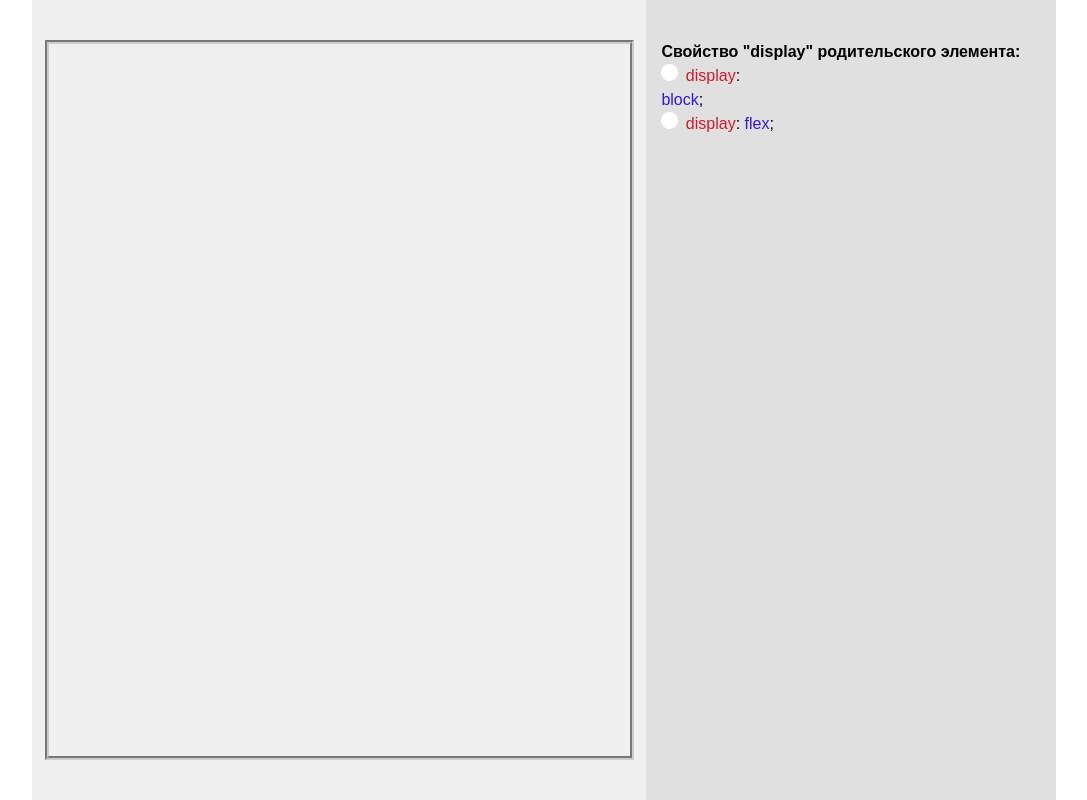
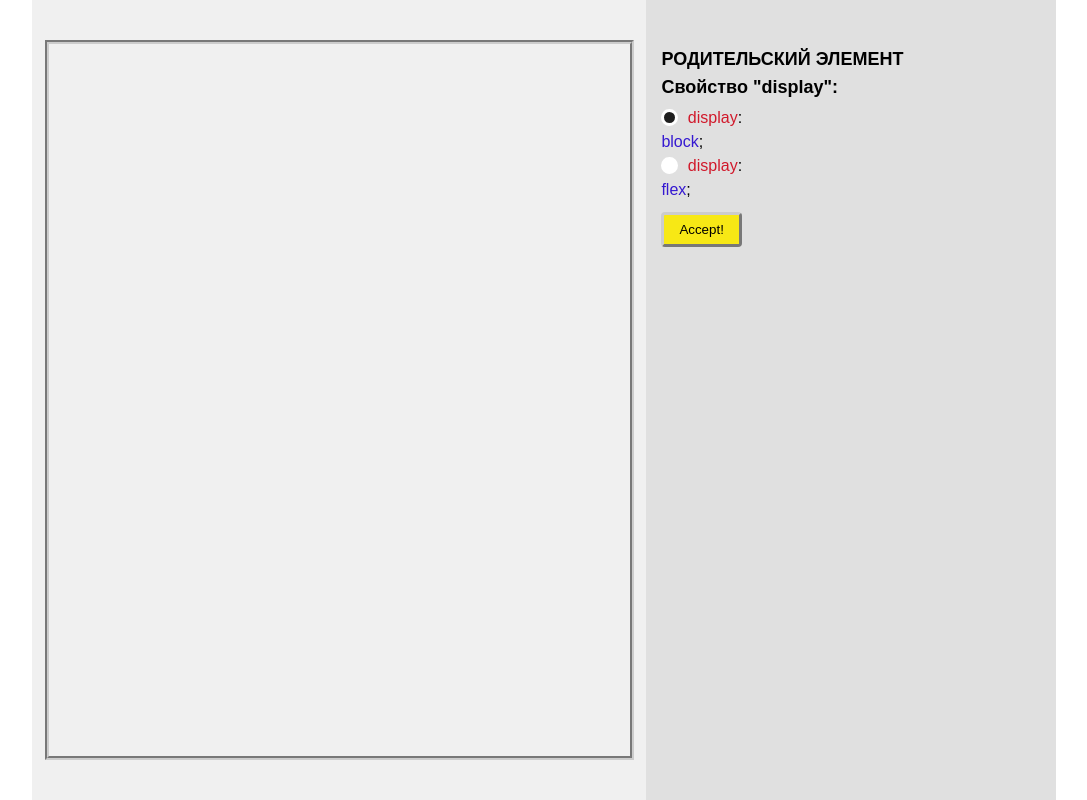
Before and after one commit to RomanKontsevoy/flex-constructor, a plain HTML site: page index.html in a window 1280 px wide. Shown: the whole page, without its empty margins (96-1183 px from the left). Drawn offline with Linux system fonts and the light colour scheme.

Commit message:
first-button ready

```diff
--- a/css/style.css
+++ b/css/style.css
@@ -3,6 +3,36 @@ body {
     font-family: Arial, Helvetica, sans-serif;
     font-size: 16px;
     line-height: 24px;
+}
+
+h2 {
+    font-size: 18px;
+    line-height: 18px;
+    margin: 10px auto;
+    text-transform: uppercase;
+}
+
+h3 {
+    font-size: 18px;
+    line-height: 18px;
+    margin-bottom: 10px;
+}
+
+.btn {
+    background-color: #F7E815;
+    padding: 7px 15px;
+    border-radius: 4px;
+    border: 3px outset #ccc;
+    margin-top: 10px;
+}
+
+.btn:hover {
+    color: #fff;
+    background-color: #E2BC40;
+}
+
+.btn:active {
+    border: 3px inset #ccc;
 }
 
 .container {
@@ -44,12 +74,17 @@ body {
     vertical-align: top;
     width: 17px;
     height: 17px;
-    margin: 0 3px 0 0;
+    margin: 3px 5px 0 0;
     background-color: #fff;
+    border: 3px solid #fff;
     border-radius: 50%;
 }
 
-.parent-box-stiles label {
+.radio:checked {
+    background-color: #1f1f1f;
+}
+
+#parent-stiles label {
     display: block;
     width: 30%;
     text-align: left;
--- a/index.html
+++ b/index.html
@@ -18,10 +18,10 @@
             <div id="testarea"></div>
         </div>
         <div class="right-side">
-            <div class="parent-box-stiles">
-                <h3>Свойство "display" родительского элемента:</h3>
+            <div id="parent-stiles">
+                <h2>Родительский элемент</h2>
+                <h3>Свойство "display":</h3>
                 <label>
-
                     <input class="radio" type="radio" name="display" value="block" checked>
                     <span class="prop">display</span>:
                     <span class="value">block</span>;
@@ -29,7 +29,11 @@
                 <label>
                     <input class="radio" type="radio" name="display" value="flex">
                     <span class="prop">display</span>:
-                    <span class="value">flex</span>;                </label>
+                    <span class="value">flex</span>;
+                </label>
+                <button class="btn" id="parentStylesBtn">
+                    Accept!
+                </button>
             </div>
         </div>
     </div>
--- a/js/custom.js
+++ b/js/custom.js
@@ -30,7 +30,20 @@ $(function() {
         }
     }
 
-    testarea.addEventListener('click', create)
+    testarea.addEventListener('click', create);
+
+    let displayRadios = document.getElementsByName("display");
+
+    let display = function() {
+        for (var i = 0; i < displayRadios.length; i++) {
+            if (displayRadios[i].checked) {
+                testarea.style.display = displayRadios[i].value;
+            }
+        }
+        console.log(testarea.style.display)
+    }
+
+    parentStylesBtn.addEventListener('click', display);
 
 
 });
```
